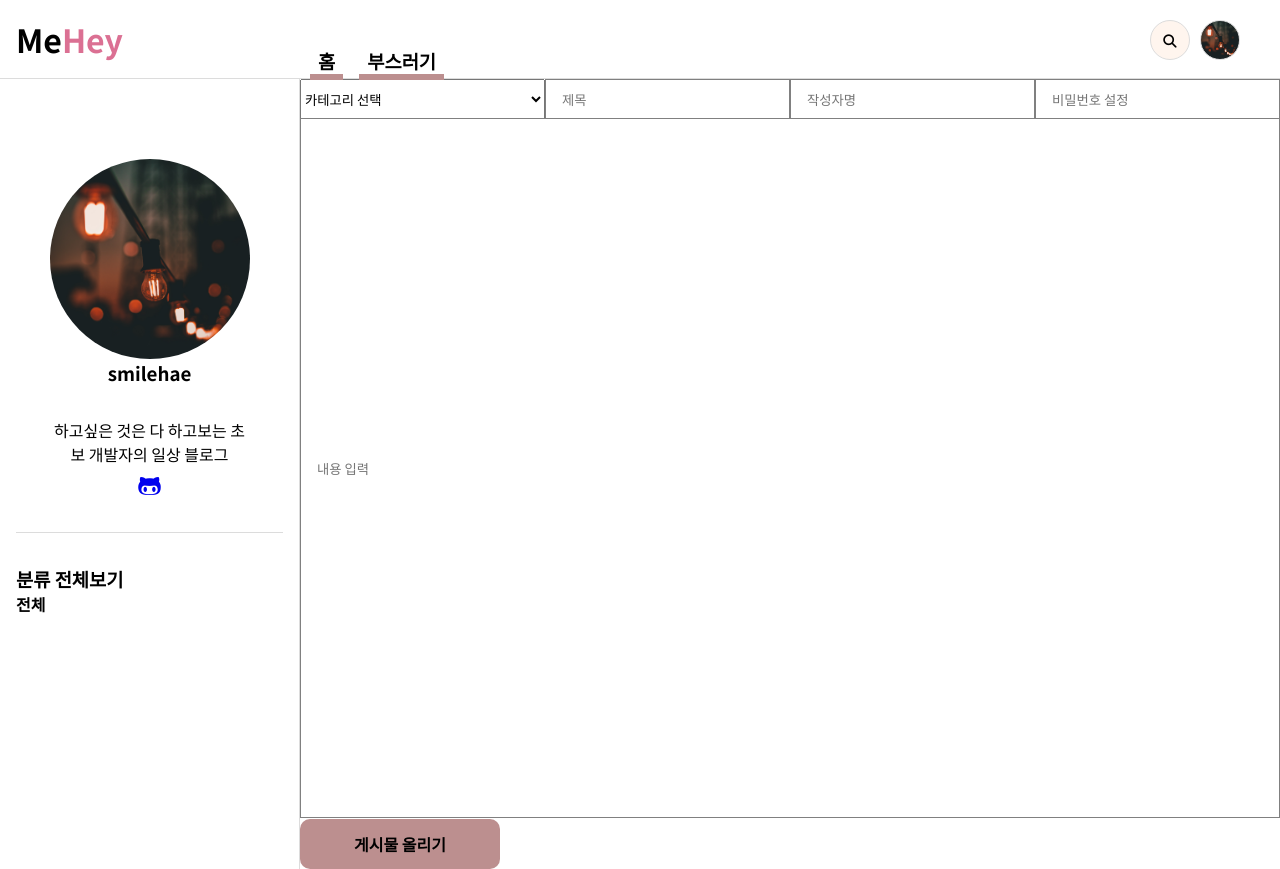
After one commit to smilehae/myblog, a PHP site: page /edit.html in a window 1280 px wide. The commit adds this page. Run offline with PHP 8.4, Linux system fonts and the light colour scheme; some libraries are stand-ins or nearby versions.

Commit message:
FUNC 추가. 게시글 내용 추가 후 객체로 변환하는 로직 추가

```diff
--- /dev/null
+++ b/edit.css
@@ -0,0 +1,35 @@
+main {
+  padding: 0;
+}
+.input_container {
+  display: grid;
+  grid-template-columns: 1fr 1fr 1fr 1fr;
+}
+input {
+  height: 40px;
+  border: 1px solid gray;
+  border-collapse: collapse;
+  padding: 1rem;
+}
+input[type="textarea"] {
+  width: 100%;
+  height: 700px;
+  line-height: 1.5;
+  white-space: pre-line;
+  position: relative;
+  top: -1px;
+}
+input[type="submit"] {
+  padding: 0;
+  display: flex;
+  justify-content: center;
+  align-items: center;
+  height: 50px;
+  width: 200px;
+  font-weight: bold;
+  font-size: 1rem;
+  background-color: rosybrown;
+  border-radius: 10px;
+  border: none;
+  cursor: pointer;
+}
--- /dev/null
+++ b/edit.html
@@ -0,0 +1,80 @@
+<!DOCTYPE html>
+<html>
+  <head>
+    <meta charset="utf-8" />
+    <script
+      src="https://kit.fontawesome.com/5316a0a50e.js"
+      crossorigin="anonymous"
+    ></script>
+    <link rel="preconnect" href="https://fonts.googleapis.com" />
+    <link rel="preconnect" href="https://fonts.gstatic.com" crossorigin />
+    <link
+      href="https://fonts.googleapis.com/css2?family=Gowun+Dodum&family=Noto+Sans+KR:wght@100;400;700&display=swap"
+      rel="stylesheet"
+    />
+    <link rel="stylesheet" href="./index.css" />
+    <link rel="stylesheet" href="./edit.css" />
+  </head>
+  <body>
+    <header>
+      <h1 id="logo_title">Me<span class="hl">Hey</span></h1>
+      <div class="right_top_btn_container">
+        <button class="search_btn"><i class="fas fa-search"></i></button>
+        <button class="setting_btn"></button>
+      </div>
+    </header>
+    <div class="wrapper">
+      <nav>
+        <div id="profile_container">
+          <div id="profile">
+            <div class="profile_img"></div>
+            <h3>smilehae</h3>
+          </div>
+          <p class="profile_log">
+            하고싶은 것은 다 하고보는 초보 개발자의 일상 블로그
+          </p>
+          <div class="profile_links">
+            <span
+              ><a href="https://github.com/smilehae"
+                ><i class="fab fa-github-alt my_icon"></i></a
+            ></span>
+          </div>
+        </div>
+        <div class="menu">
+          <div class="category">
+            <h3>분류 전체보기</h3>
+            <div class="sub_category">
+              <h4>전체</h4>
+            </div>
+          </div>
+        </div>
+      </nav>
+      <main class="article">
+        <div class="main_header">
+          <h3>홈</h3>
+          <h3>부스러기</h3>
+        </div>
+        <form action="#" onsubmit="return false">
+          <div class="input_container">
+            <select id="category">
+              <option value="none">카테고리 선택</option>
+              <option value="all">전체</option>
+            </select>
+            <input type="text" placeholder="제목" id="title" />
+            <input type="text" placeholder="작성자명" id="nickname" />
+            <input type="text" placeholder="비밀번호 설정" id="password" />
+          </div>
+
+          <input
+            type="textarea"
+            placeholder="내용 입력"
+            rows="50"
+            id="content"
+          />
+          <input type="submit" id="submit" value="게시물 올리기" />
+        </form>
+      </main>
+    </div>
+    <script src="edit.js"></script>
+  </body>
+</html>
--- /dev/null
+++ b/edit.js
@@ -0,0 +1,22 @@
+const writeSpace = document.querySelector("input[type='textarea']");
+const inputContainer = Array.from(document.querySelectorAll("input, select"));
+const submitBtn = document.querySelector("input[type='submit']");
+
+let postData = {};
+
+function getPostData() {
+  const postData = {};
+  inputContainer.forEach((input) => {
+    if (input.id != "submit") postData[input.id] = input.value;
+  });
+  return postData;
+}
+
+writeSpace.addEventListener("keydown", (e) => {
+  if (e.keyCode == 13) {
+    console.log(writeSpace.value);
+  }
+});
+submitBtn.addEventListener("click", () => {
+  postData = getPostData();
+});
--- a/index.css
+++ b/index.css
@@ -5,6 +5,10 @@
   font-family: "Noto Sans KR", sans-serif;
   transition: all 0.3s;
   box-sizing: border-box;
+}
+
+*:focus {
+  outline: 0;
 }
 
 button {
--- a/subpage.html
+++ b/subpage.html
@@ -63,7 +63,7 @@
         <button class="del_btn"><i class="far fa-trash-alt"></i></button>
       </div>
     </div>
-    <div class="article_body">
+    <div class="article_body content">
       <p>웹페이지를 많이 만들었어서 금방 완성할 수 있을 줄 알았는데, 생각보다 오랜 시간이 걸렸다.</p>
     </div>
   </main>
```
